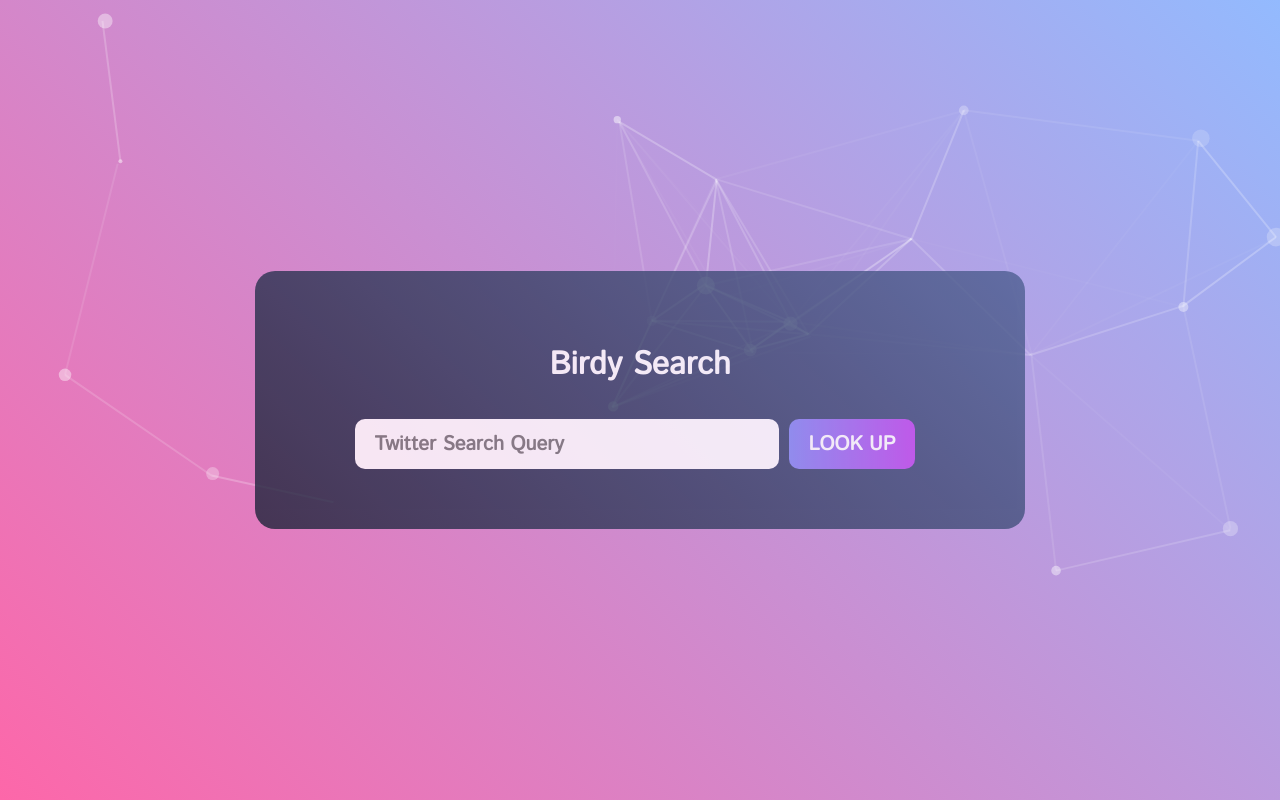
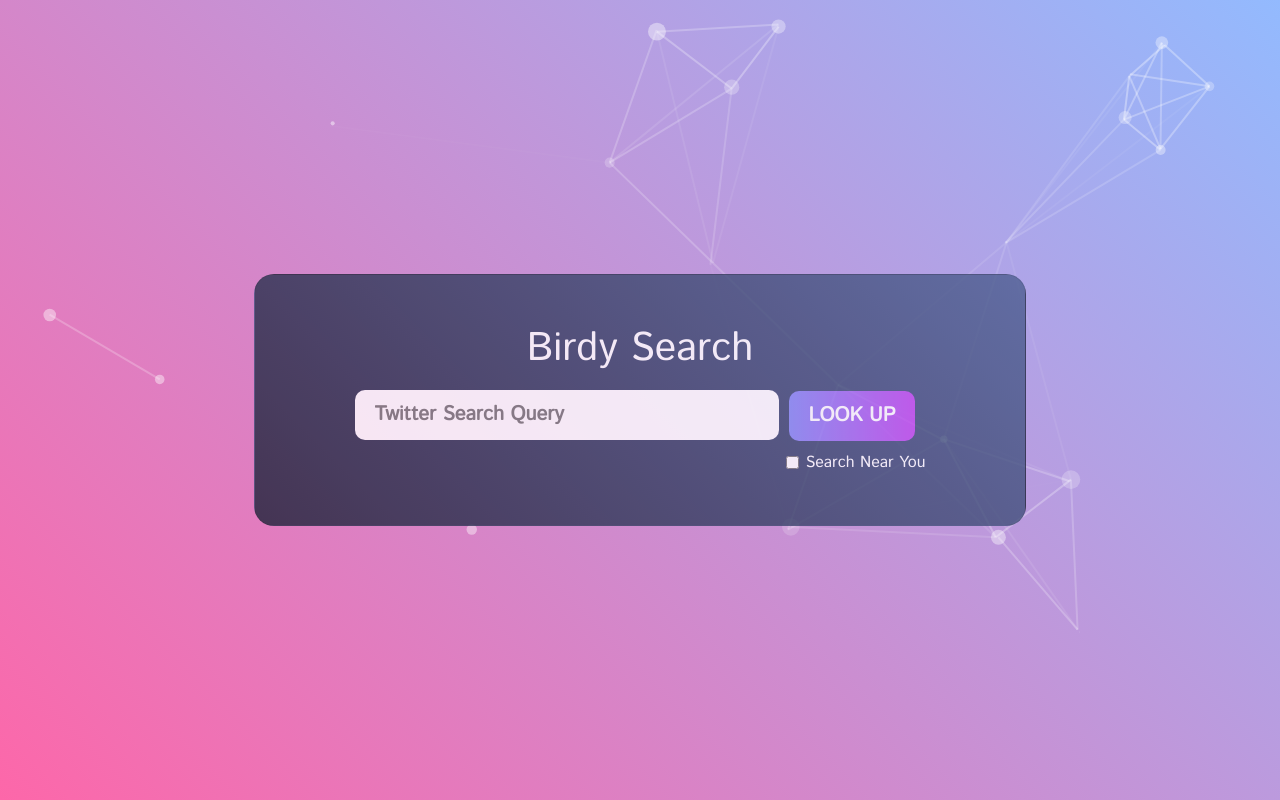
Before and after one commit to JohnPhamous/birdy-search, a Vue app in the folder frontend/: page / in a window 1280 px wide. Built offline with nearby package versions, Linux system fonts and the light colour scheme.

Commit message:
adding results view

```diff
--- a/frontend/index.html
+++ b/frontend/index.html
@@ -5,6 +5,8 @@
   <meta charset="utf-8">
   <meta name="viewport" content="width=device-width,initial-scale=1.0">
   <title>Birdy Search</title>
+  <link rel="stylesheet" href="https://stackpath.bootstrapcdn.com/bootstrap/4.1.0/css/bootstrap.min.css" integrity="sha384-9gVQ4dYFwwWSjIDZnLEWnxCjeSWFphJiwGPXr1jddIhOegiu1FwO5qRGvFXOdJZ4"
+    crossorigin="anonymous">
 </head>
 
 <body>
--- a/frontend/package.json
+++ b/frontend/package.json
@@ -11,6 +11,7 @@
   },
   "dependencies": {
     "axios": "^0.18.0",
+    "moment": "^2.22.1",
     "particles.js": "^2.0.0",
     "vue": "^2.5.2",
     "vue-loading-spinner": "^1.0.11"
--- a/frontend/src/App.vue
+++ b/frontend/src/App.vue
@@ -6,8 +6,8 @@
 </template>
 
 <script>
-import Home from './components/Home'
-import Particles from './components/Particles'
+import Home from './components/Home';
+import Particles from './components/Particles';
 
 export default {
   name: 'App',
@@ -15,7 +15,7 @@ export default {
     Home,
     Particles
   }
-}
+};
 </script>
 
 <style>
@@ -24,9 +24,6 @@ export default {
 * {
   font-family: 'Istok Web', sans-serif;
 }
-p {
-  font-family: 'Lora', serif;
-}
 #app {
   width: 100%;
   height: 100%;
--- a/frontend/src/components/LoadingIcon.vue
+++ b/frontend/src/components/LoadingIcon.vue
@@ -1,18 +1,15 @@
 <template>
   <div>
     <circle5 />
-    <b-button>Cancel</b-button>
   </div>
 </template>
 
 <script>
 import { Circle5 } from 'vue-loading-spinner'
-import BButton from './includes/BButton'
 
 export default {
   components: {
     Circle5,
-    BButton
   }
 }
 </script>
--- a/frontend/src/components/Result.vue
+++ b/frontend/src/components/Result.vue
@@ -1,11 +1,77 @@
 <template>
-
+  <div class="tweet">
+    <div class="card">
+      <div class="card-header">
+        <h4>
+          <a
+            :href="`https://twitter.com/${tweet.user.screen_name}`"
+            class="badge badge-pill badge-dark"
+            target="_blank"
+          >
+            @{{ tweet.user.screen_name }}
+          </a>
+          <span class="date">
+            <a :href="`https://twitter.com/${tweet.user.screen_name}/status/${tweet.id_str}`" target="_blank">{{ getDate }}</a>
+          </span>
+        </h4>
+      </div>
+      <div class="card-body">
+        <blockquote class="blockquote mb-0">
+          <p v-html="getTweetBody"></p>
+        </blockquote>
+      </div>
+    </div>
+  </div>
 </template>
 
 <script>
-export default {}
+export default {
+  props: ['tweet', 'query'],
+  computed: {
+    getDate() {
+      const unix = this.tweet.timestamp;
+      const date = new Date(unix);
+      const time = date.toTimeString().substr(0, 5);
+      const day = date.toDateString();
+
+      return `${time} - ${day}`;
+    },
+    getTweetBody() {
+      const tweet = this.tweet.text;
+      const tokens = tweet.split(' ');
+
+      let newTweet = '';
+
+      tokens.forEach(token => {
+        if (
+          token.substr(0, this.query.length).toLowerCase() ===
+          this.query.toLowerCase()
+        ) {
+          newTweet += `<strong>${token}</strong> `;
+        } else if (token.includes('http')) {
+          newTweet += `<a href="${token}">${token}</a>`;
+        } else {
+          newTweet += `${token} `;
+        }
+      });
+      return newTweet;
+    }
+  }
+};
 </script>
 
-<style>
-
+<style scoped>
+.card {
+  width: 80vw;
+  text-align: left;
+  margin-bottom: 10px;
+}
+.card,
+p {
+  color: black;
+}
+.date {
+  float: right;
+  font-size: 15px;
+}
 </style>
--- a/frontend/src/components/ResultList.vue
+++ b/frontend/src/components/ResultList.vue
@@ -1,11 +1,31 @@
 <template>
-
+  <div>
+    <p><small>There are {{ results.length }} matches for <strong>{{ query }}</strong>.</small></p>
+    <section class="results">
+      <result
+        v-for="r in results"
+        :tweet="r"
+        :key="r.id_str"
+        :query="query"
+      />
+    </section>
+  </div>
 </template>
 
 <script>
-export default {}
+import Result from './Result';
+
+export default {
+  props: ['results', 'query'],
+  components: {
+    Result
+  }
+};
 </script>
 
-<style>
-
+<style scoped>
+.results {
+  overflow: scroll;
+  height: 60vh;
+}
 </style>
--- a/frontend/src/components/SearchBar.vue
+++ b/frontend/src/components/SearchBar.vue
@@ -1,36 +1,183 @@
 <template>
   <div class="search-bar">
-    <div class="card">
+    <div class="card apply-opacity">
       <div class="card-content">
         <h1>Birdy Search</h1>
 
-        <form v-on:submit.prevent="submitQuery" v-if="!isLoading">
-          <input type="text" v-model="query" placeholder="Twitter Search Query" />
-          <b-button>Look Up</b-button>
-        </form>
+        <div v-if="!results.length">
+          <form v-on:submit.prevent="submitQuery" v-if="!isLoading">
+            <input type="text" v-model="query" placeholder="Twitter Search Query" />
+            <b-button>Look Up</b-button>
 
-        <loading-icon v-if="isLoading" />
+            <div class="form-check">
+              <input class="form-check-input" type="checkbox" @click="getLocation" v-model="searchByLocation" id="location">
+              <label class="form-check-label" for="location">
+                Search Near You
+              </label>
+            </div>
+          </form>
+
+          <div v-if="isLoading">
+            Searching for: {{ query }}
+            <loading-icon/>
+          </div>
+        </div>
+
+        <div v-else>
+          <button class="btn btn-sm back" @click="reset">Go Back</button>
+          <result-list :results="results" :query="query">
+          </result-list>
+        </div>
+
       </div>
     </div>
   </div>
 </template>
 
 <script>
-import axios from 'axios'
-import ResultList from './ResultList'
-import LoadingIcon from './LoadingIcon'
-import BButton from './includes/BButton'
+import axios from 'axios';
+import ResultList from './ResultList';
+import LoadingIcon from './LoadingIcon';
+import BButton from './includes/BButton';
 
 export default {
   data: function() {
     return {
       query: '',
-      isLoading: false
-    }
+      isLoading: false,
+      apiBase: 'https://birdy.wls.ai/tweets?',
+      searchByLocation: false,
+      longitude: '',
+      latitude: '',
+      results: []
+    };
   },
   methods: {
+    getLocation: function() {
+      if (!this.searchByLocation) {
+        navigator.geolocation.getCurrentPosition(position => {
+          this.latitude = position.coords.latitude;
+          this.longitude = position.coords.longitude;
+        });
+      }
+    },
     submitQuery: function() {
-      this.isLoading = true
+      this.isLoading = true;
+      let query = this.apiBase;
+      query += `q=${this.query}`;
+
+      console.log(this.latitude);
+      if (this.searchByLocation) {
+        query += `&lat=${this.latitude}&lng=${this.longitude}`;
+      }
+
+      console.log(query);
+
+      setTimeout(() => {
+        this.isLoading = false;
+
+        this.results = [
+          {
+            id_str: '984178502386712576',
+            text: 'bacon pancakes, makin bacon pancakes',
+            location: { lat: -14.239565499999998, lng: -53.184834 },
+            truncated: false,
+            timestamp: 1523481414778,
+            user: { screen_name: 'prs1_' }
+          },
+          {
+            id_str: '984853738958610432',
+            text: 'Bacon 🤤',
+            location: { lat: -27.487032999999997, lng: -58.796132 },
+            truncated: false,
+            timestamp: 1523642403722,
+            user: { screen_name: '_Yaquichan' }
+          },
+          {
+            id_str: '984200641538088962',
+            text:
+              'Dat bacon, bacon, bacon burger tho 🍔🥓 @ Clinton Hall 51 https://t.co/CK5BwH20BS',
+            title:
+              '\nManhattan with a Twist on Instagram: “Dat bacon, bacon, bacon burger tho 🍔🥓”\n',
+            location: { lat: 40.75590964, lng: -73.96902335 },
+            truncated: false,
+            timestamp: 1523486693163,
+            user: { screen_name: 'ManhattanTwist' }
+          },
+          {
+            id_str: '984252963479801856',
+            text: 'Bacon cheddar',
+            location: { lat: 36.61234949999999, lng: -88.32464949999999 },
+            truncated: false,
+            timestamp: 1523499167686,
+            user: { screen_name: 'misanthropester' }
+          },
+          {
+            id_str: '984492797901320192',
+            text: 'BACON SUPREME',
+            location: { lat: -20.8753275, lng: -54.261875 },
+            truncated: false,
+            timestamp: 1523556348668,
+            user: { screen_name: 'luaxj_' }
+          },
+          {
+            id_str: '984183254919004160',
+            text: '@Donna_McCoy Bacon?',
+            location: { lat: 45.530778999999995, lng: -122.93553 },
+            truncated: false,
+            timestamp: 1523482547870,
+            user: { screen_name: 'mane_mbsmith' }
+          },
+          {
+            id_str: '984875364697755648',
+            text: 'Bacon is addictive',
+            location: { lat: 38.7595095, lng: -90.4276455 },
+            truncated: false,
+            timestamp: 1523647559700,
+            user: { screen_name: 'CasinoSSB' }
+          },
+          {
+            id_str: '986035752785018881',
+            text: '@themeatly BACON.',
+            location: { lat: -33.531122499999995, lng: -70.527119 },
+            truncated: false,
+            timestamp: 1523924217779,
+            user: { screen_name: 'Ghosty_Pau' }
+          },
+          {
+            id_str: '984853412759113728',
+            text: 'bacon da morte',
+            location: { lat: -20.280410500000002, lng: -40.292823 },
+            truncated: false,
+            timestamp: 1523642325950,
+            user: { screen_name: 'wewont_' }
+          },
+          {
+            id_str: '986035026021289984',
+            text: 'Macarrão com bacon 😋😋😋😋😋😋😋😋😋😋😋😋😋😋😋😋😋😋',
+            location: { lat: -22.911421500000003, lng: -43.441578 },
+            truncated: false,
+            timestamp: 1523924044505,
+            user: { screen_name: 'Dryeduarda15' }
+          }
+        ];
+      }, 1000);
+      // axios
+      //   .get(query)
+      //   .then(response => {
+      //     this.results = response.data;
+      //     this.isLoading = false;
+      //   })
+      //   .catch(error => {
+      //     this.results = error;
+      //   });
+    },
+    cancelSearch: function() {
+      this.isLoading = false;
+    },
+    reset() {
+      this.query = '';
+      this.results = [];
     }
   },
   components: {
@@ -38,7 +185,7 @@ export default {
     LoadingIcon,
     BButton
   }
-}
+};
 </script>
 
 <style scoped>
@@ -51,6 +198,8 @@ export default {
   justify-content: center;
   padding: 50px 100px;
   align-items: center;
+}
+.apply-opacity {
   opacity: 0.8;
 }
 .search-bar {
@@ -71,5 +220,14 @@ export default {
   font-size: 20px;
   padding: 10px 20px;
   font-weight: 800;
+  box-sizing: initial;
+}
+.back {
+  position: absolute;
+  top: 30px;
+  left: 30px;
+}
+.form-check {
+  text-align: right;
 }
 </style>
--- a/frontend/src/components/includes/BButton.vue
+++ b/frontend/src/components/includes/BButton.vue
@@ -5,7 +5,7 @@
 </template>
 
 <script>
-export default {}
+export default {};
 </script>
 
 <style scoped>
```
Also changed, not shown: 1 other file (tests, documents, lock files or other folders).
